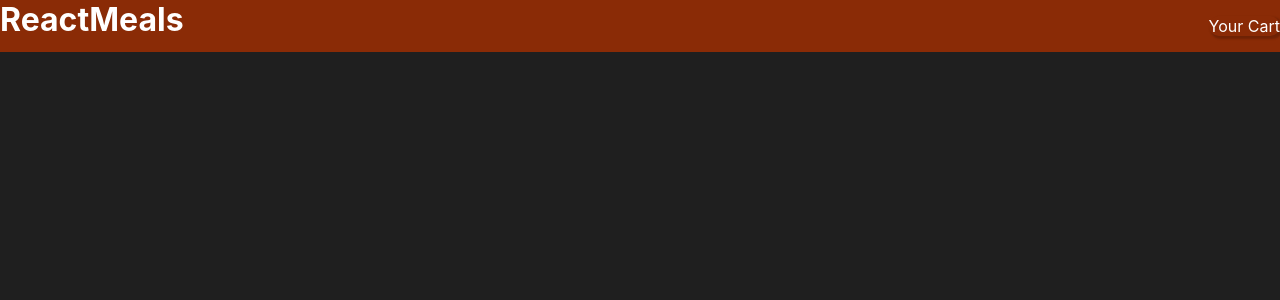
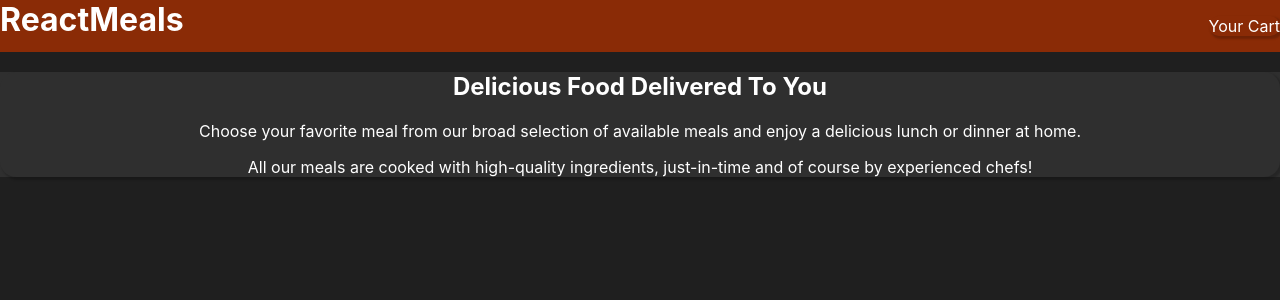
Before and after one commit to antran0/restaurant-app-react, a React (Create React App) app: page / in a window 1280 px wide. Shown: the top 300 px of the page. Built offline with nearby package versions, Linux system fonts and the light colour scheme.

Commit message:
added restaurant descrption

```diff
--- a/src/App.js
+++ b/src/App.js
@@ -1,10 +1,12 @@
 import React from "react";
 import MainHeader from "./components/MainHeader/MainHeader";
+import MainContent from "./components/MainContent/MainContent";
 
 function App() {
   return (
     <React.Fragment>
       <MainHeader />
+      <MainContent />
     </React.Fragment>
   );
 }
--- /dev/null
+++ b/src/components/MainContent/MainContent.js
@@ -0,0 +1,23 @@
+import React from "react";
+import styles from "./MainContent.module.css";
+import Card from "../UI/Card";
+
+const MainContent = (props) => {
+  return (
+    <main className={`${styles["main-content"]}`}>
+      <Card className={`${styles["main-content__description"]}`}>
+        <h2>Delicious Food Delivered To You</h2>
+        <p>
+          Choose your favorite meal from our broad selection of available meals
+          and enjoy a delicious lunch or dinner at home.
+        </p>
+        <p>
+          All our meals are cooked with high-quality ingredients, just-in-time
+          and of course by experienced chefs!
+        </p>
+      </Card>
+    </main>
+  );
+};
+
+export default MainContent;
--- /dev/null
+++ b/src/components/MainContent/MainContent.module.css
@@ -0,0 +1,8 @@
+.main-content {
+  color: white;
+  background-color: #2f2f2f;
+}
+
+.main-content__description {
+  text-align: center;
+}
```
